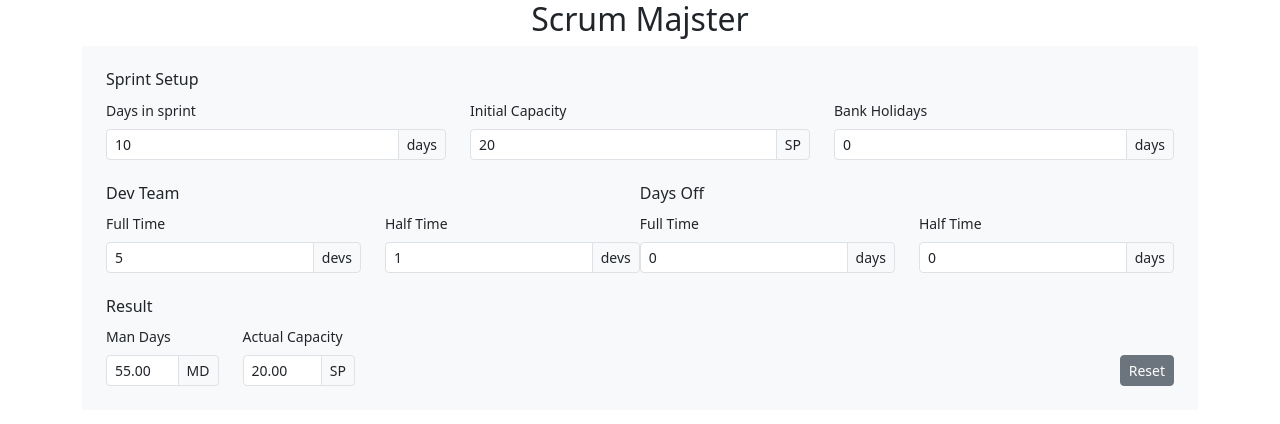
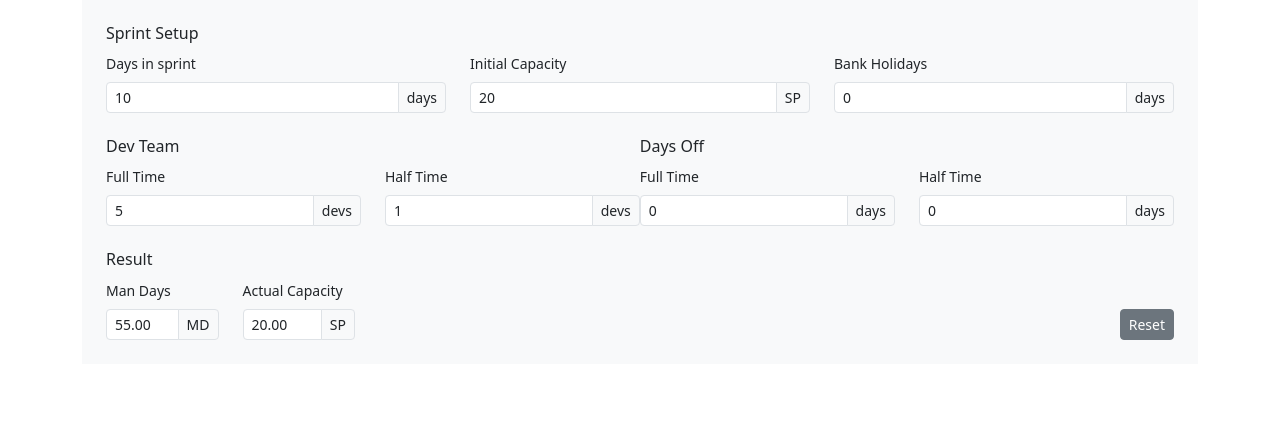
Before and after one commit to patrykovy/scrum-majster, a React (Create React App) app: page / in a window 1280 px wide. Shown: the top 424 px of the page. Built offline with nearby package versions, Linux system fonts and the light colour scheme.

Commit message:
Remove app heading

```diff
--- a/src/index.tsx
+++ b/src/index.tsx
@@ -10,9 +10,6 @@ const root = ReactDOM.createRoot(document.getElementById('root') as HTMLElement)
 root.render(
   <React.StrictMode>
     <Container>
-      <div>
-        <h2 className="text-center">Scrum Majster</h2>
-      </div>
       <Calculator />
     </Container>
   </React.StrictMode>
```
